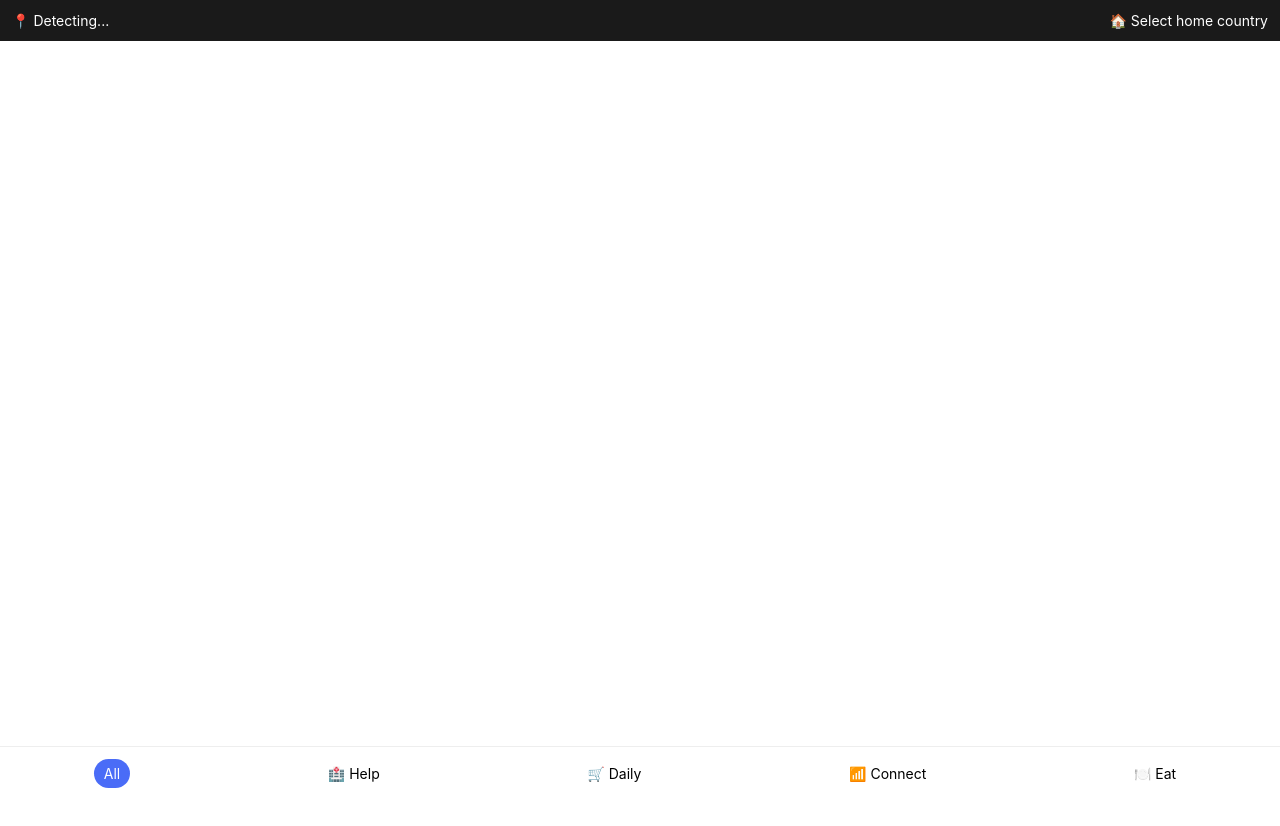
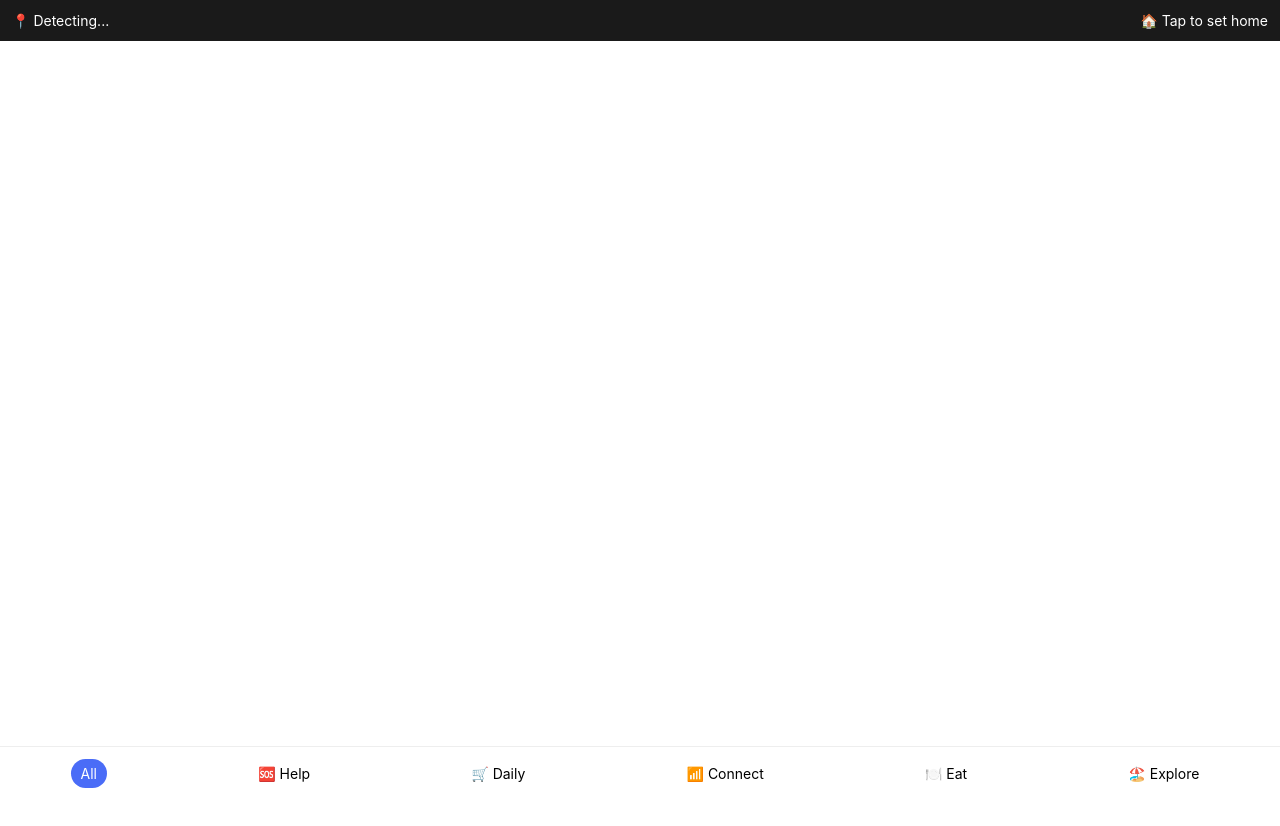
Before and after one commit to WagyuWeasel/expat-compass, a plain HTML site: page index.html in a window 1280 px wide. Drawn offline with Linux system fonts and the light colour scheme; some packages are replaced by stand-ins of ours.

Commit message:
Update index.html

```diff
--- a/index.html
+++ b/index.html
@@ -5,22 +5,25 @@
   <meta name="viewport" content="width=device-width, initial-scale=1.0"/>
   <title>Expat Compass</title>
   <link rel="stylesheet" href="style.css" />
-  <script src="https://maps.googleapis.com/maps/api/js?key=AIzaSyAEGps1G4fBm-QVOht_Q5qeVr7Vu-7fQmE&libraries=places"></script>
+  <script async
+    src="https://maps.googleapis.com/maps/api/js?key=AIzaSyAEGps1G4fBm-QVOht_Q5qeVr7Vu-7fQmE&libraries=places&loading=async">
+  </script>
 </head>
 <body>
   <div id="time-bar">
     <div id="local-time">📍 Detecting...</div>
-    <div id="home-time">🏠 Select home country</div>
+    <div id="home-time">🏠 Tap to set home</div>
   </div>
 
   <div id="map"></div>
 
   <div id="filters">
     <button class="filter active" data-type="all">All</button>
-    <button class="filter" data-type="hospital">🏥 Help</button>
-    <button class="filter" data-type="grocery">🛒 Daily</button>
-    <button class="filter" data-type="sim">📶 Connect</button>
-    <button class="filter" data-type="restaurant">🍽️ Eat</button>
+    <button class="filter" data-type="help">🆘 Help</button>
+    <button class="filter" data-type="daily">🛒 Daily</button>
+    <button class="filter" data-type="connect">📶 Connect</button>
+    <button class="filter" data-type="eat">🍽️ Eat</button>
+    <button class="filter" data-type="explore">🏖️ Explore</button>
   </div>
 
   <script src="app.js"></script>
```
